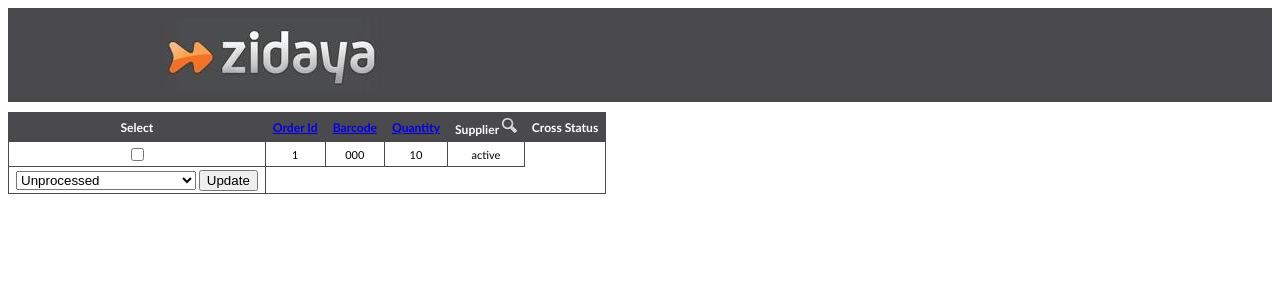
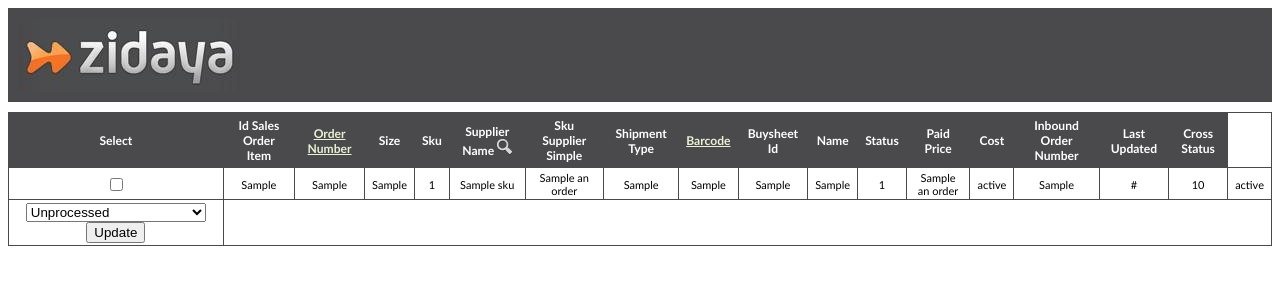
Before and after one commit to volkancirik/zTools, a Django app: template templates/orders.html in a window 1280 px wide. Shown: the top 300 px of the page. Run offline with Django 3.2, Linux system fonts and the light colour scheme; the template is opened without the code that fills it: most values are stand-ins (such as "Sample title", 1, 10 or a date in 2020); some libraries are stand-ins or nearby versions.

Commit message:
design is updated according to decided frontend fields

```diff
--- a/templates/orders.html
+++ b/templates/orders.html
@@ -12,7 +12,6 @@
         div.header{
             margin: 0 auto;
             overflow: hidden;
-            width: 960px;
         }
         div.headerRighty {
             font-family: Arial;
@@ -22,8 +21,6 @@
         div.content{
             margin: 0 auto;
             overflow: auto;
-            float : left;
-            width: 980px;
             text-align: center;
         }
         table.orders,th,td{
@@ -54,6 +51,9 @@
             text-align: center;
             font-family: helvetica;
             font-size: 11px;
+        }
+        .sortItem{
+            color: #EAF2D3;
         }
     </style>
     <script type="text/javascript" src="http://ajax.googleapis.com/ajax/libs/jquery/1.4.2/jquery.min.js"></script>
@@ -88,23 +88,48 @@
     <table class="orders">
         <tr>
             <th>Select</th>
-            <th><a class="sortItem" href="/sort/order_id/">Order Id</a></th>
-            <th><a class="sortItem" href="/sort/barcode/">Barcode</a></th>
-            <th><a class="sortItem" href="/sort/quantity/">Quantity</a></th>
-            <th>Supplier
+            <th>Id Sales Order Item</th>
+            <th><a class="sortItem" href="/sort/order_id/">Order Number</a></th>
+            <th>Size</th>
+            <th>Sku</th>
+            <th>Supplier Name
                 <a href="/search/" title="Search">
                     <img src="/static/images/search-icon.png">
                 </a>
             </th>
+            <th>Sku Supplier Simple</th>
+            <th>Shipment Type</th>
+            <th><a class="sortItem" href="/sort/barcode/">Barcode</a></th>
+            <th>Buysheet Id</th>
+            <th>Name</th>
+            <th>Status</th>
+            <th>Paid Price</th>
+            <th>Cost</th>
+            <th>Inbound Order Number</th>
+            <th>Last Updated</th>
             <th>Cross Status</th>
+
         </tr>
                 <form id ="orderForm" style='display: inline-block;' action="/update/" method='post'>{% csrf_token %}
 
                 {% for anOrder in orders %}
                 <tr>
                     <td> <input type=checkbox class="checkboxClass" name='orderChecked' value="{{ anOrder.id }}"></td>
-                    <td>{{ anOrder.order_number }} </td>
-                    <td>{{ anOrder.barcode }}</td>
+                    <td>{{ anOrder.id_sales_order_item }}</td>
+                    <td>{{ anOrder.id_sales_order }}</td>
+                    <td>{{ anOrder.order_nr }} </td>
+                    <td>{{ anOrder.size }}</td>
+                    <td>{{ anOrder.sku }}</td>
+                    <td>{{ anOrder.supplier_name }}</td>
+                    <td>{{ anOrder.sku_supplier_simple }}</td>
+                    <td>{{ anOrder.shipment_type }}</td>
+                    <td>{{ anOrder.barcode_ean }}</td>
+                    <td>{{ anOrder.sku_supplier_config }}</td>
+                    <td>{{ anOrder.buysheet_id }}</td>
+                    <td>{{ anOrder.name }}</td>
+                    <td>{{ anOrder.status }}</td>
+                    <td>{{ anOrder.id_sales_order_item }}</td>
+                    <td>{{ anOrder.tracking_url }}</td>
                     <td>{{ anOrder.quantity }}</td>
                     <td>{{  anOrder.status}}</td>
                 </tr>
```
